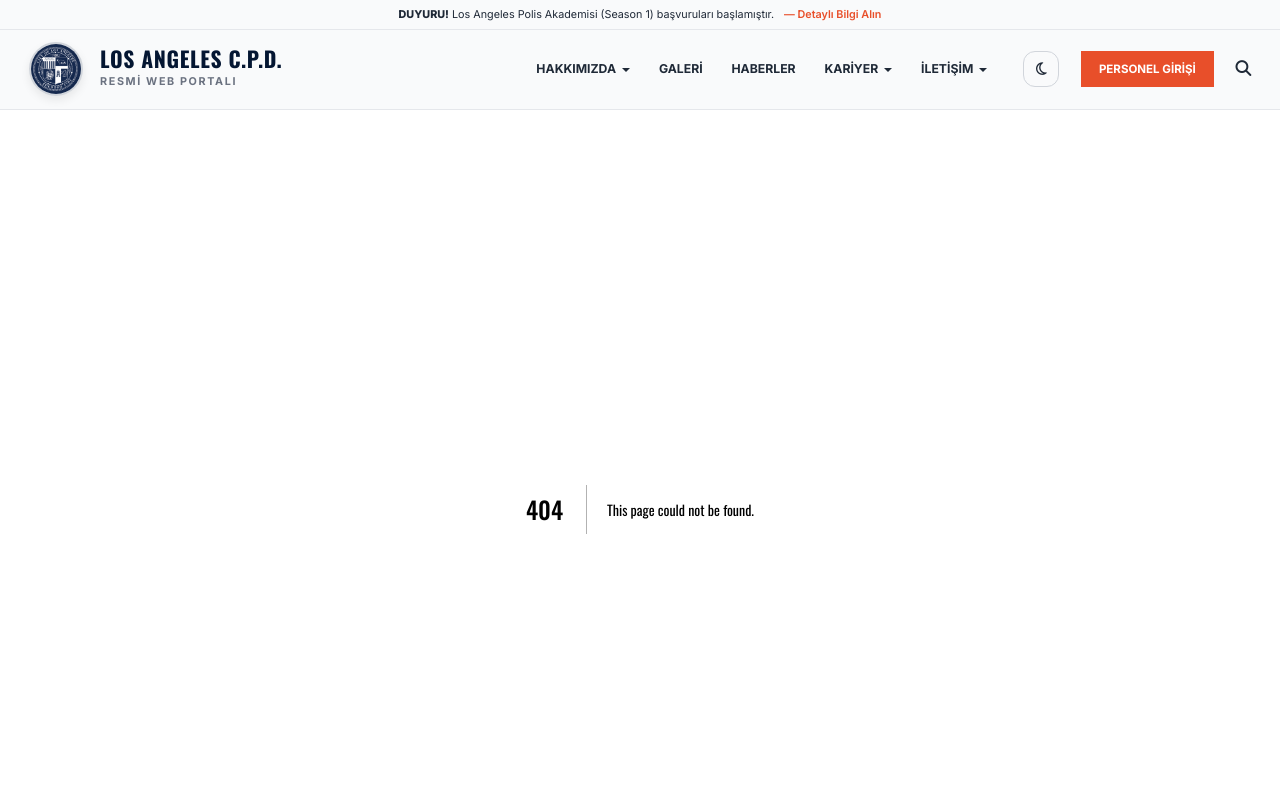
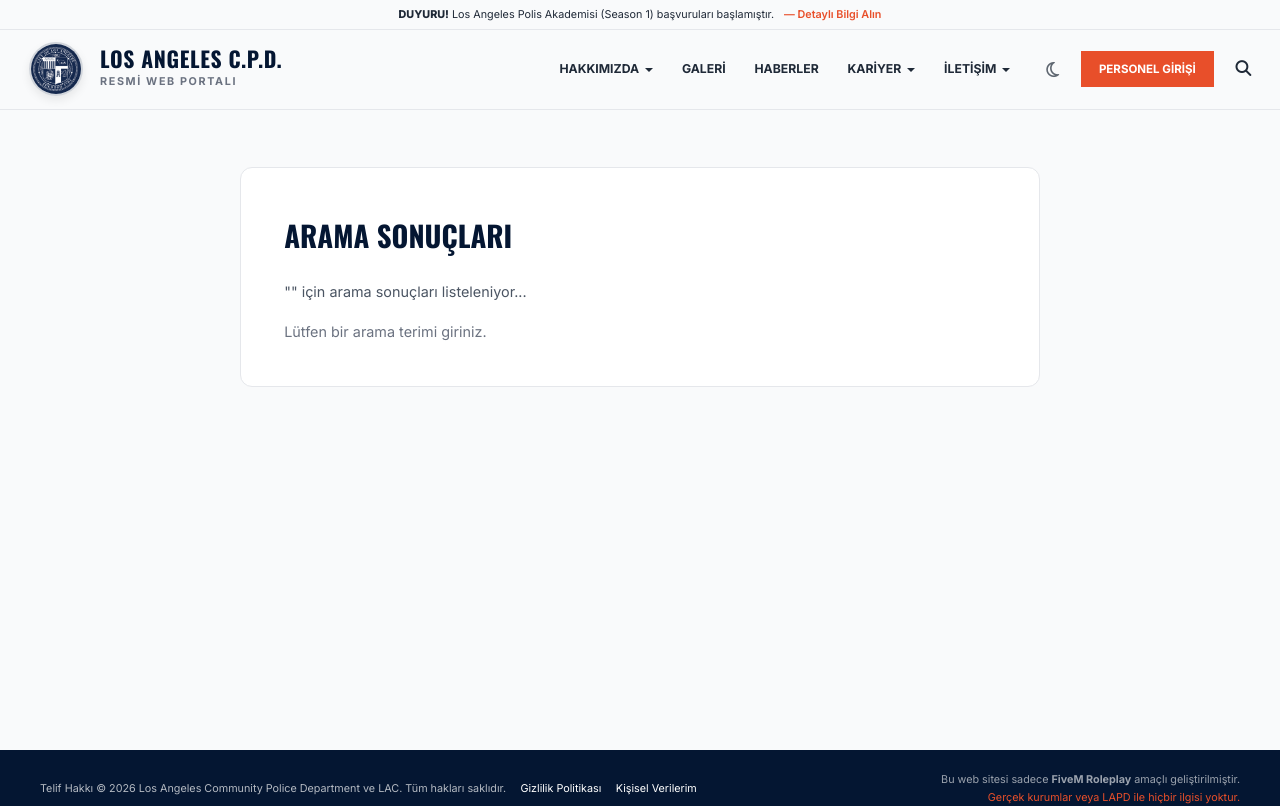
Before and after one commit to sahincollect/lacopd-mdt, a Next.js app: page /arama in a window 1280 px wide. Before the commit this address had no page. Shown: the top 806 px of the page. Built offline with nearby package versions, Linux system fonts and the light colour scheme.

Commit message:
fix(ui): ultra minimalist theme toggle, fix dark mode contrast issues in portal and mdt

```diff
--- /dev/null
+++ b/src/app/arama/page.tsx
@@ -0,0 +1,24 @@
+export default function AramaPage({ searchParams }: { searchParams: { q: string } }) {
+  const query = searchParams.q || "";
+
+  return (
+    <div style={{ backgroundColor: 'var(--bg-primary)', color: 'var(--text-primary)', minHeight: '80vh', padding: '4rem 2rem' }}>
+      <div style={{ maxWidth: '800px', margin: '0 auto', backgroundColor: 'var(--bg-secondary)', padding: '3rem', borderRadius: '12px', border: '1px solid var(--border-light)' }}>
+        <h1 style={{ fontSize: '2rem', fontWeight: 900, marginBottom: '1.5rem', color: 'var(--accent-primary)', fontFamily: "'Oswald', sans-serif" }}>
+          ARAMA SONUÇLARI
+        </h1>
+        <p style={{ lineHeight: 1.8, marginBottom: '1rem', color: 'var(--text-secondary)' }}>
+          "{query}" için arama sonuçları listeleniyor...
+        </p>
+
+        {query ? (
+          <div style={{ marginTop: '2rem', padding: '2rem', backgroundColor: 'var(--bg-tertiary)', borderRadius: '8px', border: '1px solid var(--border-strong)', textAlign: 'center' }}>
+            <p style={{ color: 'var(--text-muted)' }}>Mevcut sistemde aradığınız kritere uygun bir sonuç bulunamadı.</p>
+          </div>
+        ) : (
+          <p style={{ color: 'var(--text-muted)' }}>Lütfen bir arama terimi giriniz.</p>
+        )}
+      </div>
+    </div>
+  );
+}
--- a/src/app/page.tsx
+++ b/src/app/page.tsx
@@ -28,20 +28,23 @@ export default function Home() {
           bottom: '-25px',
           left: '2rem',
           width: '500px',
-          backgroundColor: 'white',
-          border: '1px solid var(--lapd-border)',
+          backgroundColor: 'var(--bg-secondary)',
+          border: '1px solid var(--border-light)',
           display: 'flex',
           alignItems: 'center',
           padding: '0.8rem 1.2rem',
           zIndex: 10,
           boxShadow: '0 4px 6px rgba(0,0,0,0.05)'
         }}>
-          <i className="fa-solid fa-magnifying-glass" style={{ color: 'var(--lapd-orange)', fontSize: '1.2rem', marginRight: '10px' }}></i>
-          <input
-            type="text"
-            placeholder="Ne aramıştınız?"
-            style={{ border: 'none', outline: 'none', width: '100%', fontSize: '1rem', color: 'var(--lapd-text-dark)' }}
-          />
+          <i className="fa-solid fa-magnifying-glass" style={{ color: 'var(--accent-secondary)', fontSize: '1.2rem', marginRight: '10px' }}></i>
+          <form action="/arama" style={{ width: '100%', display: 'flex' }}>
+            <input
+              type="text"
+              name="q"
+              placeholder="Ne aramıştınız?"
+              style={{ border: 'none', outline: 'none', width: '100%', fontSize: '1rem', color: 'var(--text-primary)', backgroundColor: 'transparent' }}
+            />
+          </form>
         </div>
       </section>
 
@@ -165,16 +168,16 @@ export default function Home() {
       <section style={{ maxWidth: '1200px', margin: '4rem auto', padding: '0 2rem', display: 'grid', gridTemplateColumns: 'repeat(3, 1fr)', gap: '1.5rem' }}>
 
         {/* Card 1 */}
-        <div style={{ backgroundColor: '#F0F4F4', display: 'flex', flexDirection: 'column' }}>
+        <div style={{ backgroundColor: 'var(--bg-secondary)', border: '1px solid var(--border-light)', display: 'flex', flexDirection: 'column' }}>
           <img src="/gallery/statecar5.png" alt="Aramıza Katıl" style={{ width: '100%', height: '200px', objectFit: 'cover' }} />
           <div style={{ padding: '1.5rem', display: 'flex', flexDirection: 'column', flex: 1 }}>
-            <h3 style={{ fontSize: '1.3rem', fontWeight: 800, marginBottom: '0.5rem', color: 'var(--lapd-blue-dark)' }}>Aramıza Katıl</h3>
-            <p style={{ fontSize: '0.9rem', color: 'var(--lapd-text-dark)', marginBottom: '1.5rem', lineHeight: 1.5 }}>
+            <h3 style={{ fontSize: '1.3rem', fontWeight: 800, marginBottom: '0.5rem', color: 'var(--text-primary)' }}>Aramıza Katıl</h3>
+            <p style={{ fontSize: '0.9rem', color: 'var(--text-secondary)', marginBottom: '1.5rem', lineHeight: 1.5 }}>
               Departmanın işini yapmasına yardımcı olmanın sayısız yolu vardır. Siz de fark yaratın.
             </p>
             <div style={{ marginTop: 'auto' }}>
-              <Link href="/basvurular" style={{ color: 'var(--lapd-orange)', textDecoration: 'none', fontWeight: 600, fontSize: '0.85rem', display: 'inline-flex', alignItems: 'center', gap: '5px' }}>
-                <span style={{ width: '15px', height: '2px', backgroundColor: 'var(--lapd-orange)' }}></span>
+              <Link href="/basvurular" style={{ color: 'var(--accent-secondary)', textDecoration: 'none', fontWeight: 600, fontSize: '0.85rem', display: 'inline-flex', alignItems: 'center', gap: '5px' }}>
+                <span style={{ width: '15px', height: '2px', backgroundColor: 'var(--accent-secondary)' }}></span>
                 Fark Yaratmanın Yollarını Keşfet
               </Link>
             </div>
@@ -182,16 +185,16 @@ export default function Home() {
         </div>
 
         {/* Card 2 */}
-        <div style={{ backgroundColor: '#F0F4F4', display: 'flex', flexDirection: 'column' }}>
+        <div style={{ backgroundColor: 'var(--bg-secondary)', border: '1px solid var(--border-light)', display: 'flex', flexDirection: 'column' }}>
           <img src="/gallery/8.png" alt="Olay Videoları" style={{ width: '100%', height: '200px', objectFit: 'cover' }} />
           <div style={{ padding: '1.5rem', display: 'flex', flexDirection: 'column', flex: 1 }}>
-            <h3 style={{ fontSize: '1.3rem', fontWeight: 800, marginBottom: '0.5rem', color: 'var(--lapd-blue-dark)' }}>Kritik Olay Videoları</h3>
-            <p style={{ fontSize: '0.9rem', color: 'var(--lapd-text-dark)', marginBottom: '1.5rem', lineHeight: 1.5 }}>
+            <h3 style={{ fontSize: '1.3rem', fontWeight: 800, marginBottom: '0.5rem', color: 'var(--text-primary)' }}>Kritik Olay Videoları</h3>
+            <p style={{ fontSize: '0.9rem', color: 'var(--text-secondary)', marginBottom: '1.5rem', lineHeight: 1.5 }}>
               LAPD memurlarının dahil olduğu kritik olayları yakalayan, kamuya açıklanmış video kayıtlarını izleyin.
             </p>
             <div style={{ marginTop: 'auto' }}>
-              <Link href="/" style={{ color: 'var(--lapd-orange)', textDecoration: 'none', fontWeight: 600, fontSize: '0.85rem', display: 'inline-flex', alignItems: 'center', gap: '5px' }}>
-                <span style={{ width: '15px', height: '2px', backgroundColor: 'var(--lapd-orange)' }}></span>
+              <Link href="/" style={{ color: 'var(--accent-secondary)', textDecoration: 'none', fontWeight: 600, fontSize: '0.85rem', display: 'inline-flex', alignItems: 'center', gap: '5px' }}>
+                <span style={{ width: '15px', height: '2px', backgroundColor: 'var(--accent-secondary)' }}></span>
                 Kritik Olay Videolarını İzle
               </Link>
             </div>
@@ -199,23 +202,23 @@ export default function Home() {
         </div>
 
         {/* Card 3 (Dark Blue) */}
-        <div style={{ backgroundColor: 'var(--lapd-blue-dark)', color: 'white', padding: '2.5rem 2rem', display: 'flex', flexDirection: 'column' }}>
+        <div style={{ backgroundColor: 'var(--bg-tertiary)', border: '1px solid var(--border-light)', color: 'var(--text-primary)', padding: '2.5rem 2rem', display: 'flex', flexDirection: 'column' }}>
           <div style={{ marginBottom: '1.5rem' }}>
-            <div style={{ fontSize: '0.7rem', color: 'rgba(255,255,255,0.7)', textTransform: 'uppercase', letterSpacing: '0.05em' }}>Sadece Hayati Tehlike İçeren Acil Durumlar:</div>
+            <div style={{ fontSize: '0.7rem', color: 'var(--text-muted)', textTransform: 'uppercase', letterSpacing: '0.05em' }}>Sadece Hayati Tehlike İçeren Acil Durumlar:</div>
             <div style={{ fontSize: '1.5rem', fontWeight: 800 }}>9-1-1</div>
           </div>
           <div style={{ marginBottom: '1.5rem' }}>
-            <div style={{ fontSize: '0.7rem', color: 'rgba(255,255,255,0.7)', textTransform: 'uppercase', letterSpacing: '0.05em' }}>Acil Olmayan Polis Yanıtı:</div>
+            <div style={{ fontSize: '0.7rem', color: 'var(--text-muted)', textTransform: 'uppercase', letterSpacing: '0.05em' }}>Acil Olmayan Polis Yanıtı:</div>
             <div style={{ fontSize: '1.5rem', fontWeight: 800 }}>1-877-ASK-LAPD</div>
           </div>
           <div style={{ marginBottom: '2.5rem' }}>
-            <div style={{ fontSize: '0.7rem', color: 'rgba(255,255,255,0.7)', textTransform: 'uppercase', letterSpacing: '0.05em' }}>E-Posta Soru & Yorumlar:</div>
+            <div style={{ fontSize: '0.7rem', color: 'var(--text-muted)', textTransform: 'uppercase', letterSpacing: '0.05em' }}>E-Posta Soru & Yorumlar:</div>
             <div style={{ fontSize: '1rem', fontWeight: 600 }}>contact.lapdonline@gmail.com</div>
           </div>
 
           <div style={{ marginTop: 'auto' }}>
-            <Link href="/" style={{ color: 'var(--lapd-orange)', textDecoration: 'none', fontWeight: 600, fontSize: '0.85rem', display: 'inline-flex', alignItems: 'center', gap: '5px' }}>
-              <span style={{ width: '15px', height: '2px', backgroundColor: 'var(--lapd-orange)' }}></span>
+            <Link href="/" style={{ color: 'var(--accent-secondary)', textDecoration: 'none', fontWeight: 600, fontSize: '0.85rem', display: 'inline-flex', alignItems: 'center', gap: '5px' }}>
+              <span style={{ width: '15px', height: '2px', backgroundColor: 'var(--accent-secondary)' }}></span>
               Tüm İletişim Bilgilerini Görüntüle
             </Link>
           </div>
@@ -230,19 +233,20 @@ export default function Home() {
         {/* Floating Box */}
         <div style={{
           position: 'absolute', left: '10%', bottom: '0',
-          backgroundColor: '#F0F4F4', padding: '2rem 3rem',
+          backgroundColor: 'var(--bg-secondary)', padding: '2rem 3rem',
+          border: '1px solid var(--border-light)',
           transform: 'translateY(30px)',
-          boxShadow: '0 10px 20px rgba(0,0,0,0.1)'
+          boxShadow: '0 10px 20px rgba(0,0,0,0.5)'
         }}>
-          <h4 style={{ fontSize: '0.8rem', fontWeight: 800, letterSpacing: '0.05em', marginBottom: '1rem' }}>BİZİMLE KALIN</h4>
+          <h4 style={{ fontSize: '0.8rem', fontWeight: 800, letterSpacing: '0.05em', marginBottom: '1rem', color: 'var(--text-primary)' }}>BİZİMLE KALIN</h4>
           <div style={{ display: 'flex', flexDirection: 'column', gap: '0.8rem' }}>
-            <a href="https://discord.com/invite/laco" target="_blank" style={{ color: 'var(--lapd-text-dark)', textDecoration: 'none', display: 'flex', alignItems: 'center', gap: '10px', fontSize: '0.9rem', fontWeight: 500 }}>
+            <a href="https://discord.com/invite/laco" target="_blank" style={{ color: 'var(--text-secondary)', textDecoration: 'none', display: 'flex', alignItems: 'center', gap: '10px', fontSize: '0.9rem', fontWeight: 500 }}>
               <i className="fa-brands fa-discord"></i> Discord Sunucusu
             </a>
-            <a href="https://www.youtube.com/@Thelapd-7" target="_blank" style={{ color: 'var(--lapd-text-dark)', textDecoration: 'none', display: 'flex', alignItems: 'center', gap: '10px', fontSize: '0.9rem', fontWeight: 500 }}>
+            <a href="https://www.youtube.com/@Thelapd-7" target="_blank" style={{ color: 'var(--text-secondary)', textDecoration: 'none', display: 'flex', alignItems: 'center', gap: '10px', fontSize: '0.9rem', fontWeight: 500 }}>
               <i className="fa-brands fa-youtube"></i> YouTube Resmi
             </a>
-            <a href="https://www.tiktok.com/@thelapdfivem?lang=tr-TR" target="_blank" style={{ color: 'var(--lapd-text-dark)', textDecoration: 'none', display: 'flex', alignItems: 'center', gap: '10px', fontSize: '0.9rem', fontWeight: 500 }}>
+            <a href="https://www.tiktok.com/@thelapdfivem?lang=tr-TR" target="_blank" style={{ color: 'var(--text-secondary)', textDecoration: 'none', display: 'flex', alignItems: 'center', gap: '10px', fontSize: '0.9rem', fontWeight: 500 }}>
               <i className="fa-brands fa-tiktok"></i> TikTok Hesabı
             </a>
           </div>
--- a/src/components/Navigation.tsx
+++ b/src/components/Navigation.tsx
@@ -157,10 +157,10 @@ export default function Navigation() {
                     position: 'absolute',
                     top: '100%',
                     left: '0',
-                    backgroundColor: 'white',
+                    backgroundColor: 'var(--bg-secondary)',
                     border: '1px solid var(--lapd-border)',
                     borderTop: '3px solid var(--lapd-orange)',
-                    boxShadow: '0 10px 25px rgba(0,0,0,0.1)',
+                    boxShadow: '0 10px 25px rgba(0,0,0,0.5)',
                     minWidth: '250px',
                     zIndex: 200,
                     padding: '0.5rem 0'
--- a/src/components/ThemeToggle.tsx
+++ b/src/components/ThemeToggle.tsx
@@ -27,41 +27,30 @@ export default function ThemeToggle() {
       onClick={() => setTheme(isDark ? 'light' : 'dark')}
       style={{
         backgroundColor: 'transparent',
-        border: '1px solid var(--border-strong)',
+        border: 'none',
         color: 'var(--text-primary)',
-        borderRadius: '12px',
         cursor: 'pointer',
-        width: '36px',
-        height: '36px',
         display: 'flex',
         alignItems: 'center',
         justifyContent: 'center',
-        transition: 'border-color 0.2s, color 0.2s',
+        opacity: 0.7,
+        transition: 'opacity 0.2s, transform 0.2s',
       }}
       title={isDark ? "Aydınlık Temaya Geç" : "Karanlık Temaya Geç"}
       onMouseOver={(e) => {
-        e.currentTarget.style.borderColor = 'var(--text-muted)';
-        e.currentTarget.style.color = isDark ? '#FFF' : '#000';
+        e.currentTarget.style.opacity = '1';
+        e.currentTarget.style.transform = 'scale(1.1)';
       }}
       onMouseOut={(e) => {
-        e.currentTarget.style.borderColor = 'var(--border-strong)';
-        e.currentTarget.style.color = 'var(--text-primary)';
+        e.currentTarget.style.opacity = '0.7';
+        e.currentTarget.style.transform = 'scale(1)';
       }}
     >
-      <div style={{
-        position: 'relative',
-        width: '16px',
-        height: '16px',
-        display: 'flex',
-        alignItems: 'center',
-        justifyContent: 'center',
-      }}>
-        {isDark ? (
-          <i className="fa-regular fa-sun" style={{ fontSize: '1rem', color: 'inherit' }} />
-        ) : (
-          <i className="fa-regular fa-moon" style={{ fontSize: '1rem', color: 'inherit' }} />
-        )}
-      </div>
+      {isDark ? (
+        <i className="fa-regular fa-sun" style={{ fontSize: '1.2rem', color: 'inherit' }} />
+      ) : (
+        <i className="fa-regular fa-moon" style={{ fontSize: '1.2rem', color: 'inherit' }} />
+      )}
     </button>
   );
 }
```
Also changed, not shown: src/app/mdt/layout.tsx (+6 -6 lines).
